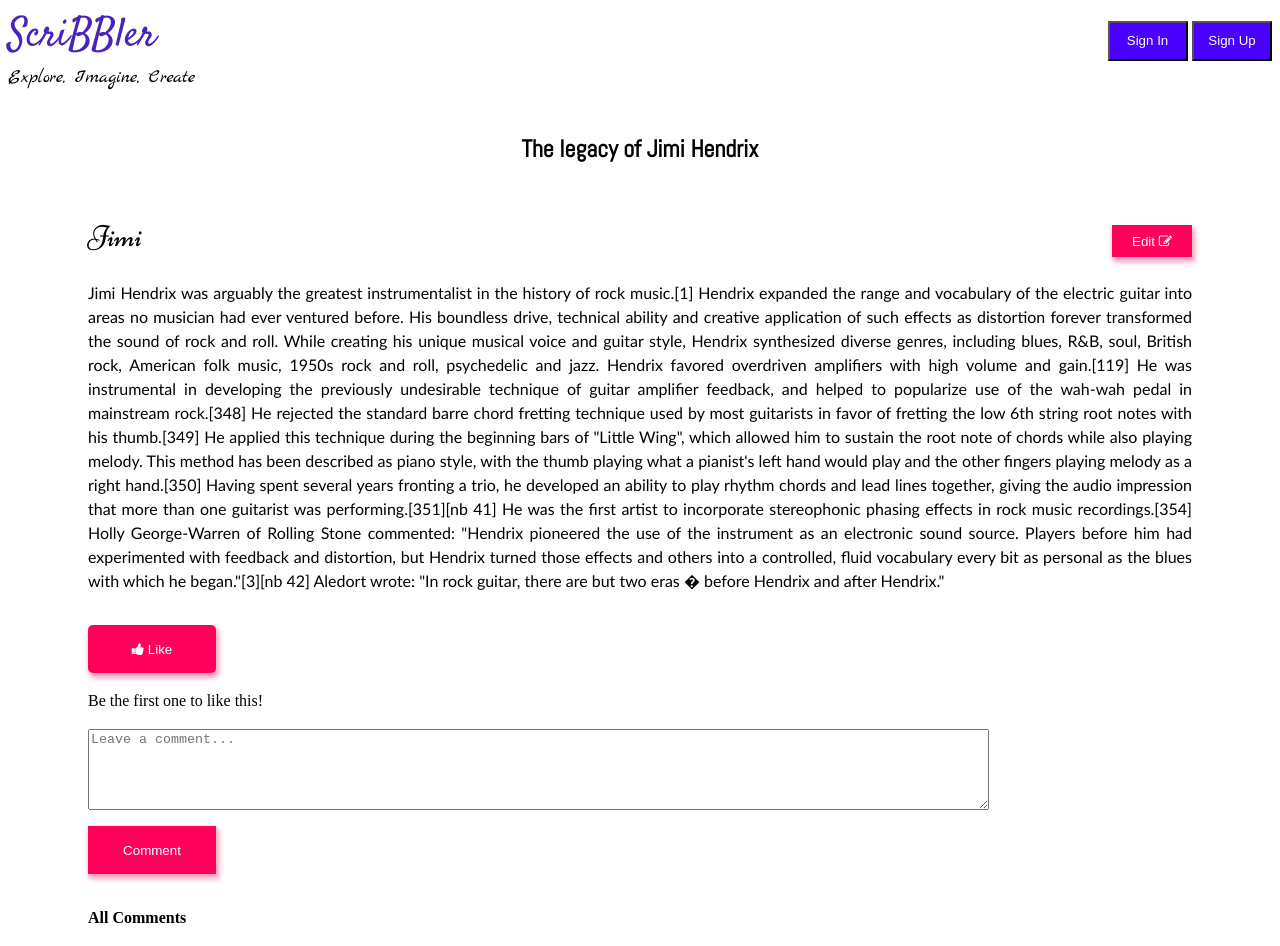
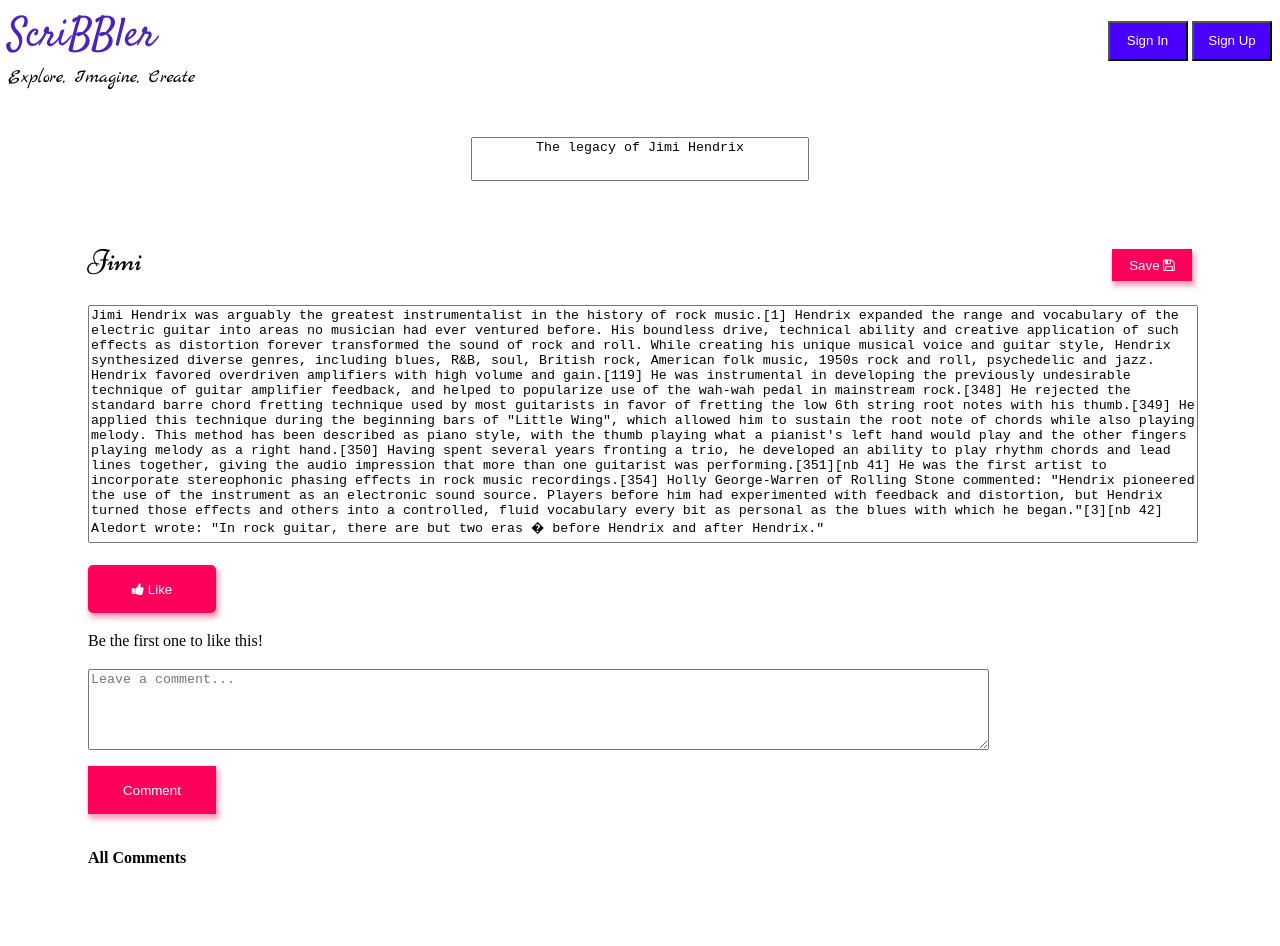
Before and after one commit to vatsal-uppal-1997/blogging-upgrad, a plain HTML site: page html/post.html in a window 1280 px wide. Both pictures are taken after a click on the button "Edit". After the commit the page ends 886 px from the top, so only its background shows below. Drawn offline with nearby package versions, Linux system fonts and the light colour scheme; files that its build step writes are made by us from their sources.

Commit message:
Post content and post title can now be edited and saved

```diff
--- a/html/post.html
+++ b/html/post.html
@@ -30,7 +30,7 @@
 
         <div class="blogAuthor">
             <p style="display: inline">Jimi</p>
-            <button class="btn">Edit <i class="fa fa-pencil-square-o" aria-hidden="true"></i>
+            <button class="btn" onclick="editPost(this, 'blogBody', 'blogTitleNew')">Edit <i class="fa fa-pencil-square-o" aria-hidden="true"></i>
             </button>
         </div>
 
--- a/js/post.js
+++ b/js/post.js
@@ -0,0 +1,66 @@
+/**
+ * Utility function to return textarea given its text content and id
+ * @param {String} text text to be added to the text area
+ * @param {String} id id to be set of text area
+ */
+function getTextArea(text, id) {
+    const textArea = document.createElement("textarea");
+    textArea.value = text;
+    textArea.setAttribute("id", id);
+    return textArea;
+}
+
+/**
+ * Utility function to style a textarea element
+ * @param {HTMLElement} textArea textarea element to be styled
+ */
+function setTextAreaStyle(textArea) {
+    textArea.style.resize = "none";
+    textArea.style.width = "100%";
+    textArea.style.height = (textArea.scrollHeight)+"px";
+}
+
+/**
+ * Function called when content of text boxes must be saved
+ * @param {HTMLElement} button the save button - changed to edit by the end of this function
+ * @param {HTMLElement} post the post element that must hold the modified text
+ * @param {HTMLElement} title the title element that must hold the modified title
+ */
+function savePost(button, post, title) {
+    const postTextArea = document.getElementById(post.id+"-edit");
+    const titleTextArea = document.getElementById(title.id+"-edit");
+    post.innerText = postTextArea.value;
+    title.innerText = titleTextArea.value;
+    post.style.display = "block";
+    title.style.display = "block";
+    button.innerHTML = 'Edit <i class="fa fa-pencil-square-o" aria-hidden="true">';
+    postTextArea.parentElement.removeChild(postTextArea);
+    titleTextArea.parentElement.removeChild(titleTextArea);
+}
+
+/**
+ * Function called when the content of the page must be editted
+ * @param {HTMLElement} button the edit button - changed to save by the end of this function
+ * @param {String} postId the id of the post paragraph to be modified
+ * @param {String} titleId the id of the title heading to be modified
+ */
+function editPost(button, postId, titleId) {
+    const post = document.getElementById(postId);
+    const title = document.getElementById(titleId);
+    if (post.style.display === "none" && post.style.display === "none") {
+        savePost(button, post, title);
+        return;
+    }
+    const postTextArea = getTextArea(post.innerText, postId+"-edit");
+    const titleTextArea = getTextArea(title.innerText, titleId+"-edit");
+    title.parentElement.appendChild(titleTextArea);
+    post.parentElement.appendChild(postTextArea);
+    setTextAreaStyle(titleTextArea);
+    setTextAreaStyle(postTextArea);
+    titleTextArea.style.textAlign = "center";
+    titleTextArea.style.height = (titleTextArea.scrollHeight)+"px";
+    titleTextArea.style.width = "30%";
+    title.style.display = "none";
+    post.style.display = "none";
+    button.innerHTML = 'Save <i class="fa fa-floppy-o" aria-hidden="true"></i>';
+}
```
